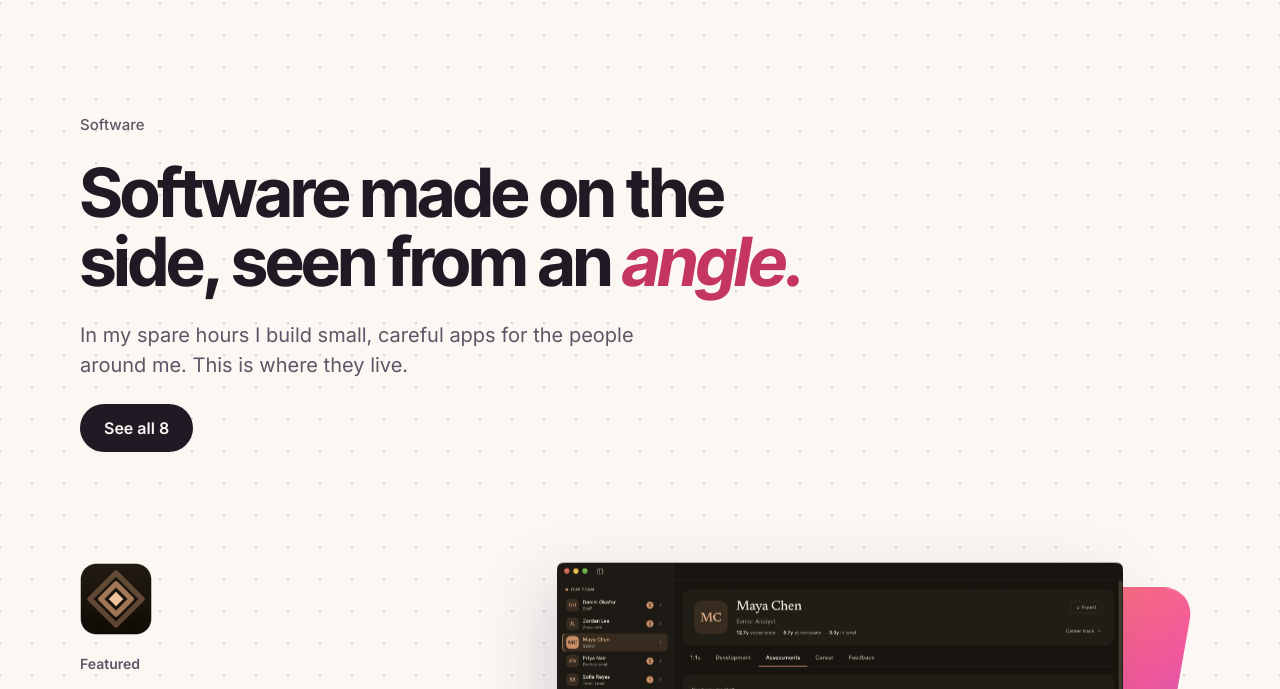
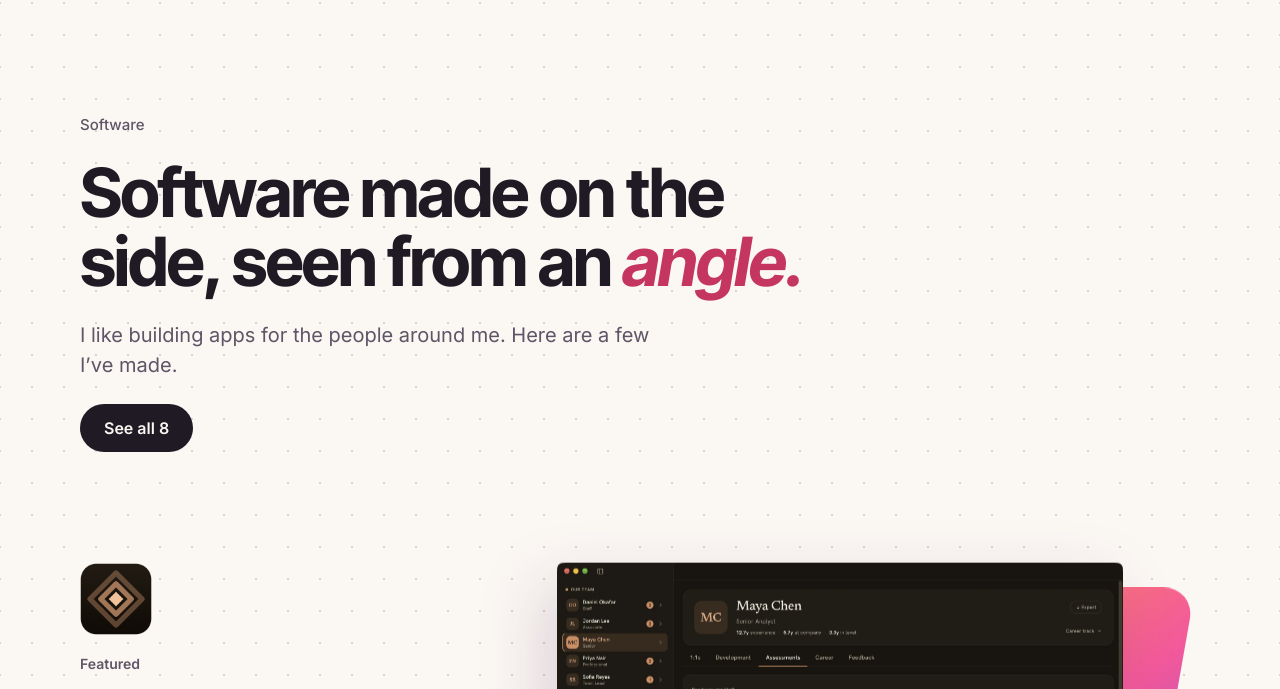
Before and after one commit to johndelong/sidelong.dev, an Astro site: page /apps in a window 1280 px wide. Shown: the part 77-766 px from the top of the page. Built offline with nearby package versions, Linux system fonts and the light colour scheme; Astro itself is replaced by a stand-in of ours.

Commit message:
Clarify the Software page intro

```diff
--- a/src/pages/apps/index.astro
+++ b/src/pages/apps/index.astro
@@ -9,7 +9,7 @@ import Stage from '../../components/Stage.astro'
 const apps = (await getCollection('apps')).sort((a, b) => a.data.order - b.data.order)
 const featured = apps.find((app) => app.data.featured) ?? apps[0]
 const others = apps.filter((app) => app !== featured)
-const description = 'In my spare hours I build small, careful apps for the people around me. This is where they live.'
+const description = 'I like building apps for the people around me. Here are a few I’ve made.'
 ---
 
 <Base title="Software" description={description}>
```
